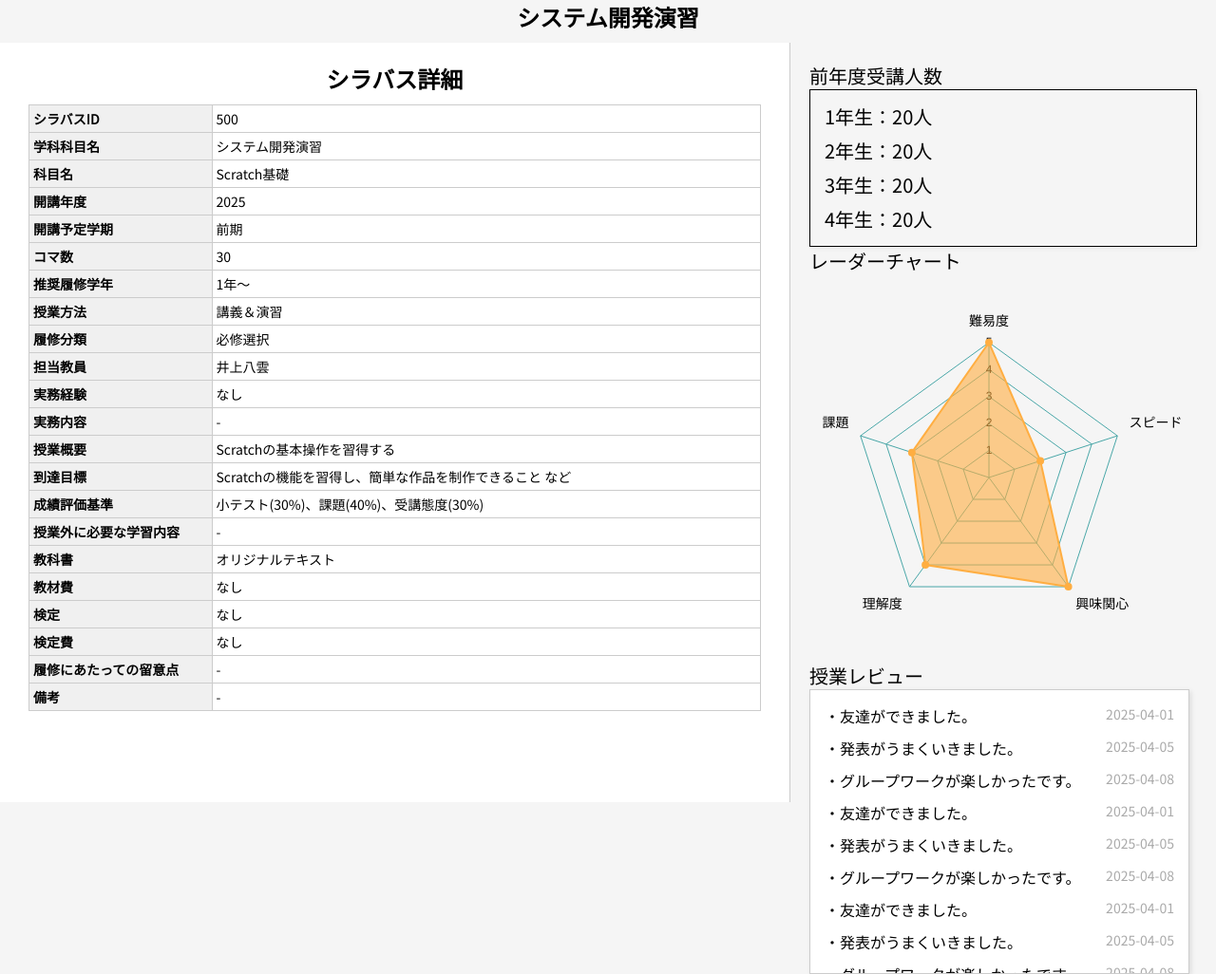
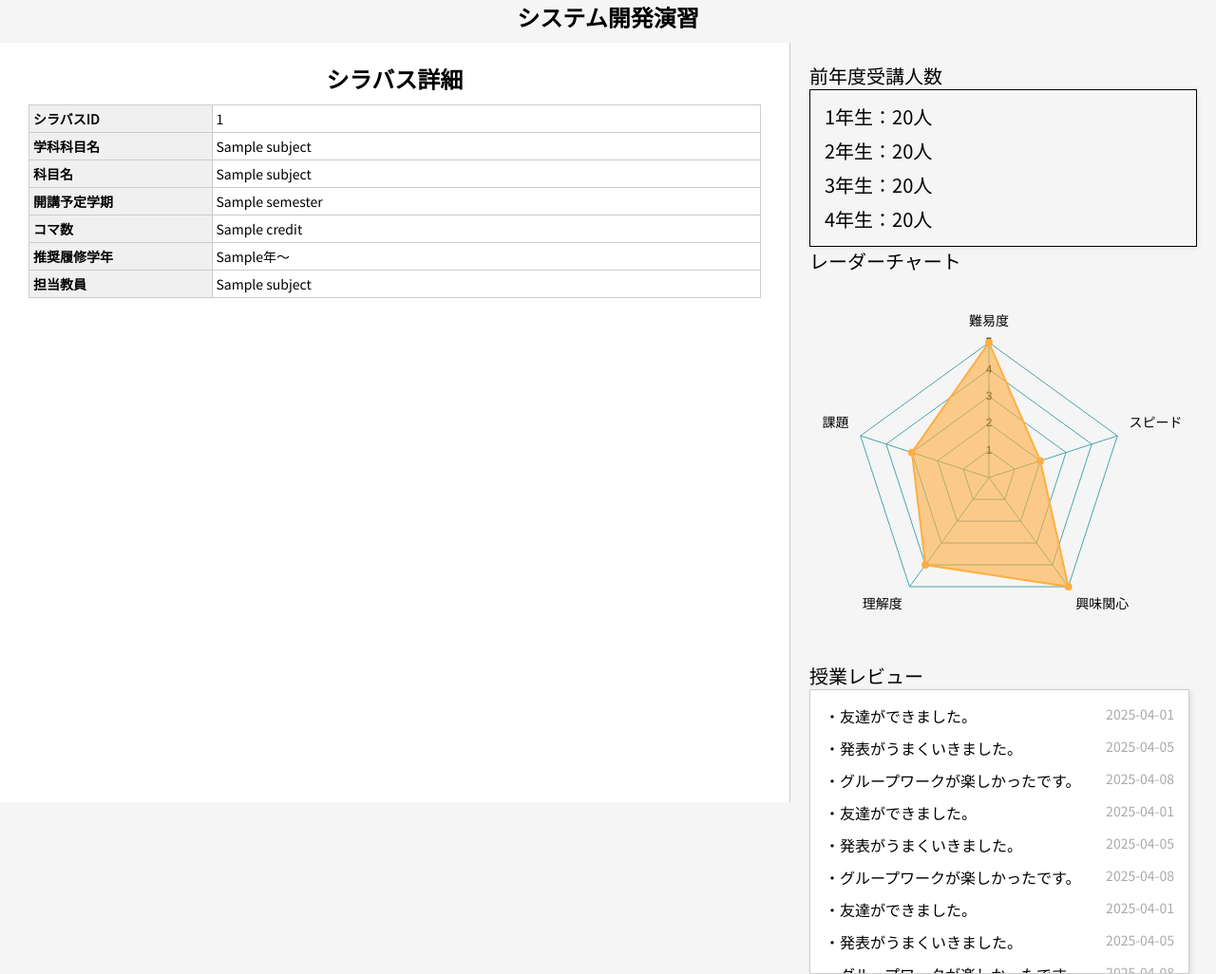
Before and after one commit to yoshiokaharuto/2025_spring_hakkason, a Flask app: page /syllabus_detail in a window 1280 px wide. Shown: the part 80-1106 px from the top of the page at 95% size. Run offline with Flask 3, Linux system fonts and the light colour scheme; a database or web service that is not in the repository returns one stand-in record (values such as "Sample title"); some libraries are stand-ins or nearby versions.

Commit message:
詳細表示

```diff
--- a/templates/sllabusconfirm.html
+++ b/templates/sllabusconfirm.html
@@ -31,91 +31,31 @@
             <table>
                 <tr>
                     <th>シラバスID</th>
-                    <td>500</td>
+                    <td>{{detail_data[0]}}</td>
                 </tr>
                 <tr>
                     <th>学科科目名</th>
-                    <td>システム開発演習</td>
+                    <td>{{detail_data[2]}}</td>
                 </tr>
                 <tr>
                     <th>科目名</th>
-                    <td>Scratch基礎</td>
-                </tr>
-                <tr>
-                    <th>開講年度</th>
-                    <td>2025</td>
+                    <td>{{detail_data[1]}}</td>
                 </tr>
                 <tr>
                     <th>開講予定学期</th>
-                    <td>前期</td>
+                    <td>{{detail_data[4]}}</td>
                 </tr>
                 <tr>
                     <th>コマ数</th>
-                    <td>30</td>
+                    <td>{{(detail_data[3])}}</td>
                 </tr>
                 <tr>
                     <th>推奨履修学年</th>
-                    <td>1年〜</td>
-                </tr>
-                <tr>
-                    <th>授業方法</th>
-                    <td>講義＆演習</td>
-                </tr>
-                <tr>
-                    <th>履修分類</th>
-                    <td>必修選択</td>
+                    <td>{{detail_data[5]}}年～</td>
                 </tr>
                 <tr>
                     <th>担当教員</th>
-                    <td>井上八雲</td>
-                </tr>
-                <tr>
-                    <th>実務経験</th>
-                    <td>なし</td>
-                </tr>
-                <tr>
-                    <th>実務内容</th>
-                    <td>-</td>
-                </tr>
-                <tr>
-                    <th>授業概要</th>
-                    <td>Scratchの基本操作を習得する</td>
-                </tr>
-                <tr>
-                    <th>到達目標</th>
-                    <td>Scratchの機能を習得し、簡単な作品を制作できること など</td>
-                </tr>
-                <tr>
-                    <th>成績評価基準</th>
-                    <td>小テスト(30%)、課題(40%)、受講態度(30%)</td>
-                </tr>
-                <tr>
-                    <th>授業外に必要な学習内容</th>
-                    <td>-</td>
-                </tr>
-                <tr>
-                    <th>教科書</th>
-                    <td>オリジナルテキスト</td>
-                </tr>
-                <tr>
-                    <th>教材費</th>
-                    <td>なし</td>
-                </tr>
-                <tr>
-                    <th>検定</th>
-                    <td>なし</td>
-                </tr>
-                <tr>
-                    <th>検定費</th>
-                    <td>なし</td>
-                </tr>
-                <tr>
-                    <th>履修にあたっての留意点</th>
-                    <td>-</td>
-                </tr>
-                <tr>
-                    <th>備考</th>
-                    <td>-</td>
+                    <td>{{detail_data[6]}}</td>
                 </tr>
             </table>
         </div>
```
